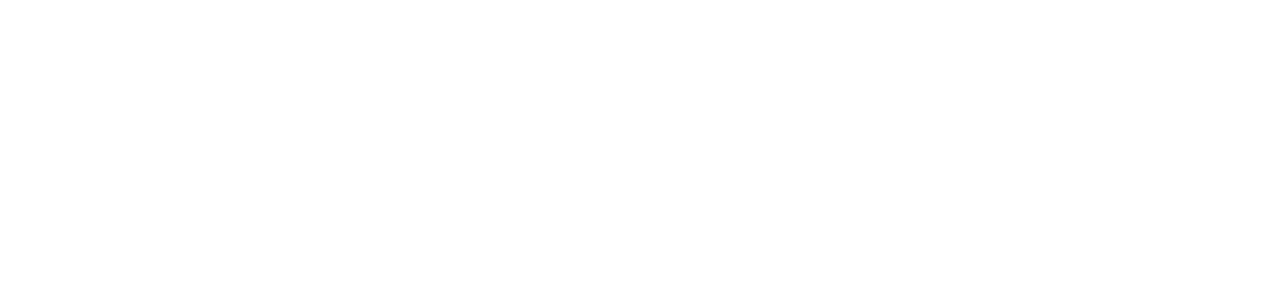
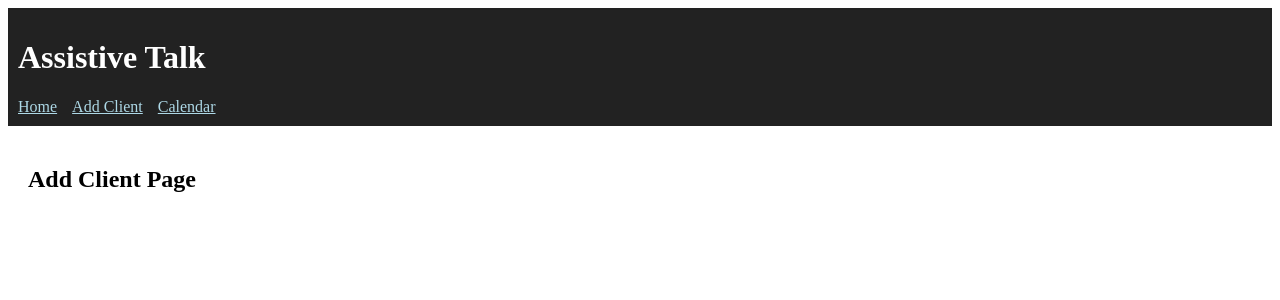
Before and after one commit to NichoArregin/Assistive_Talk2, a React (Vite) app: page /add-client in a window 1280 px wide. Shown: the top 300 px of the page. Built offline with nearby package versions, Linux system fonts and the light colour scheme.

Commit message:
Set up routing and added Header with basic navigation

```diff
--- a/package.json
+++ b/package.json
@@ -11,7 +11,9 @@
   },
   "dependencies": {
     "react": "^19.1.0",
-    "react-dom": "^19.1.0"
+    "react-calendar": "^6.0.0",
+    "react-dom": "^19.1.0",
+    "react-router-dom": "^7.7.0"
   },
   "devDependencies": {
     "@eslint/js": "^9.30.1",
--- a/src/App.jsx
+++ b/src/App.jsx
@@ -1,12 +1,24 @@
-// src/App.jsx
-import React from 'react';
+import { BrowserRouter as Router, Routes, Route } from 'react-router-dom'
+import Header from './components/Header'
+import HomePage from './pages/HomePage'
+import AddClientPage from './pages/AddClientPage'
+import ClientProfilePage from './pages/ClientProfilePage'
+import CalendarPage from './pages/CalendarPage'
 
 function App() {
   return (
-    <div>
-      {/* Components will go here */}
-    </div>
-  );
+    <Router>
+      <Header />
+      <div style={{ padding: '20px' }}>
+        <Routes>
+          <Route path="/" element={<HomePage />} />
+          <Route path="/add-client" element={<AddClientPage />} />
+          <Route path="/calendar" element={<CalendarPage />} />
+          <Route path="/client/:id" element={<ClientProfilePage />} />
+        </Routes>
+      </div>
+    </Router>
+  )
 }
 
-export default App;
+export default App
--- /dev/null
+++ b/src/components/Header.jsx
@@ -0,0 +1,16 @@
+import { Link } from 'react-router-dom'
+
+function Header() {
+  return (
+    <header style={{ padding: '10px', background: '#222', color: 'white' }}>
+      <h1>Assistive Talk</h1>
+      <nav style={{ marginTop: '10px' }}>
+        <Link to="/" style={{ marginRight: '15px', color: 'lightblue' }}>Home</Link>
+        <Link to="/add-client" style={{ marginRight: '15px', color: 'lightblue' }}>Add Client</Link>
+        <Link to="/calendar" style={{ marginRight: '15px', color: 'lightblue' }}>Calendar</Link>
+      </nav>
+    </header>
+  )
+}
+
+export default Header
--- /dev/null
+++ b/src/pages/AddClientPage.jsx
@@ -0,0 +1,5 @@
+function AddClientPage() {
+  return <h2>Add Client Page</h2>
+}
+
+export default AddClientPage
--- /dev/null
+++ b/src/pages/CalendarPage.jsx
@@ -0,0 +1,5 @@
+function CalendarPage() {
+  return <h2>Calendar Page</h2>
+}
+
+export default CalendarPage
--- /dev/null
+++ b/src/pages/ClientProfilePage.jsx
@@ -0,0 +1,5 @@
+function ClientProfilePage() {
+  return <h2>Client Profile Page</h2>
+}
+
+export default ClientProfilePage
--- /dev/null
+++ b/src/pages/HomePage.jsx
@@ -0,0 +1,5 @@
+function HomePage() {
+  return <h2>Home Page</h2>
+}
+
+export default HomePage
```
Also changed, not shown: src/NavBar.jsx (added), 1 other file (tests, documents, lock files or other folders).
